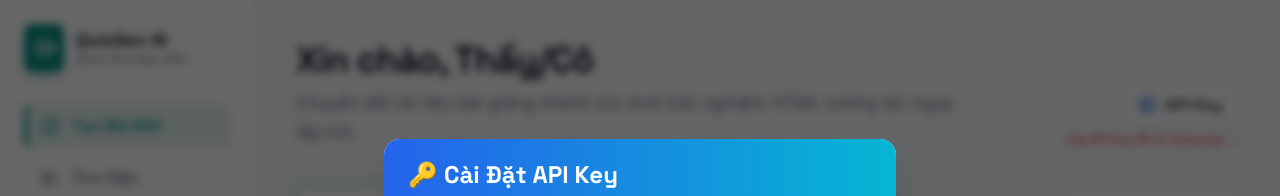
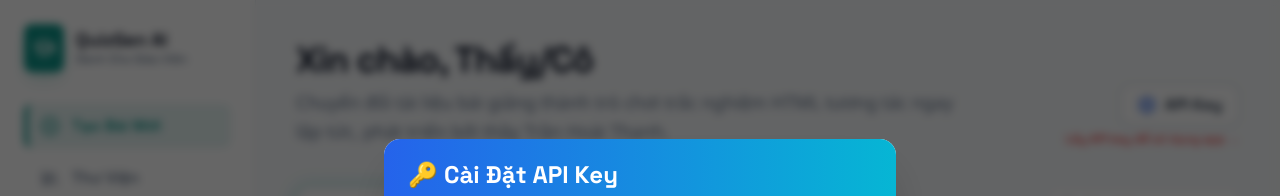
Before and after one commit to hoaithanhsp/trolyquiz, a React (Vite) app: page / in a window 1280 px wide. Shown: the top 196 px of the page. Built offline with nearby package versions, Linux system fonts and the light colour scheme.

Commit message:
Update App.tsx

```diff
--- a/App.tsx
+++ b/App.tsx
@@ -315,7 +315,7 @@ const App: React.FC = () => {
                             <div className="max-w-2xl">
                                 <h2 className="text-4xl font-black tracking-tight text-slate-900 mb-2">Xin chào, Thầy/Cô</h2>
                                 <p className="text-lg text-slate-500 leading-relaxed font-sans">
-                                    Chuyển đổi tài liệu bài giảng thành trò chơi trắc nghiệm HTML tương tác ngay lập tức.
+                                    Chuyển đổi tài liệu bài giảng thành trò chơi trắc nghiệm HTML tương tác ngay lập tức, phát triển bởi thầy Trần Hoài Thanh.
                                 </p>
                             </div>
                             {/* API Key Settings Button */}
```
